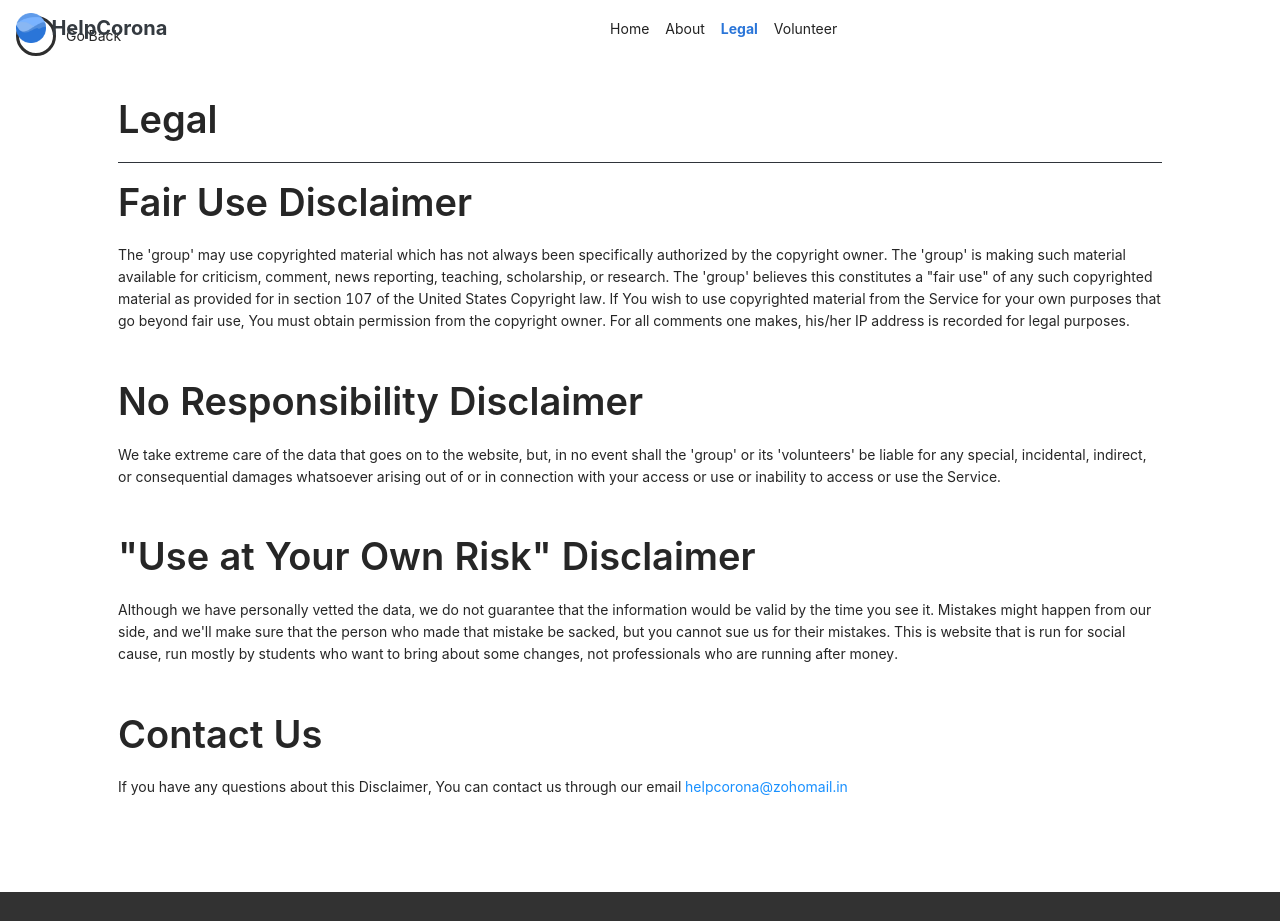
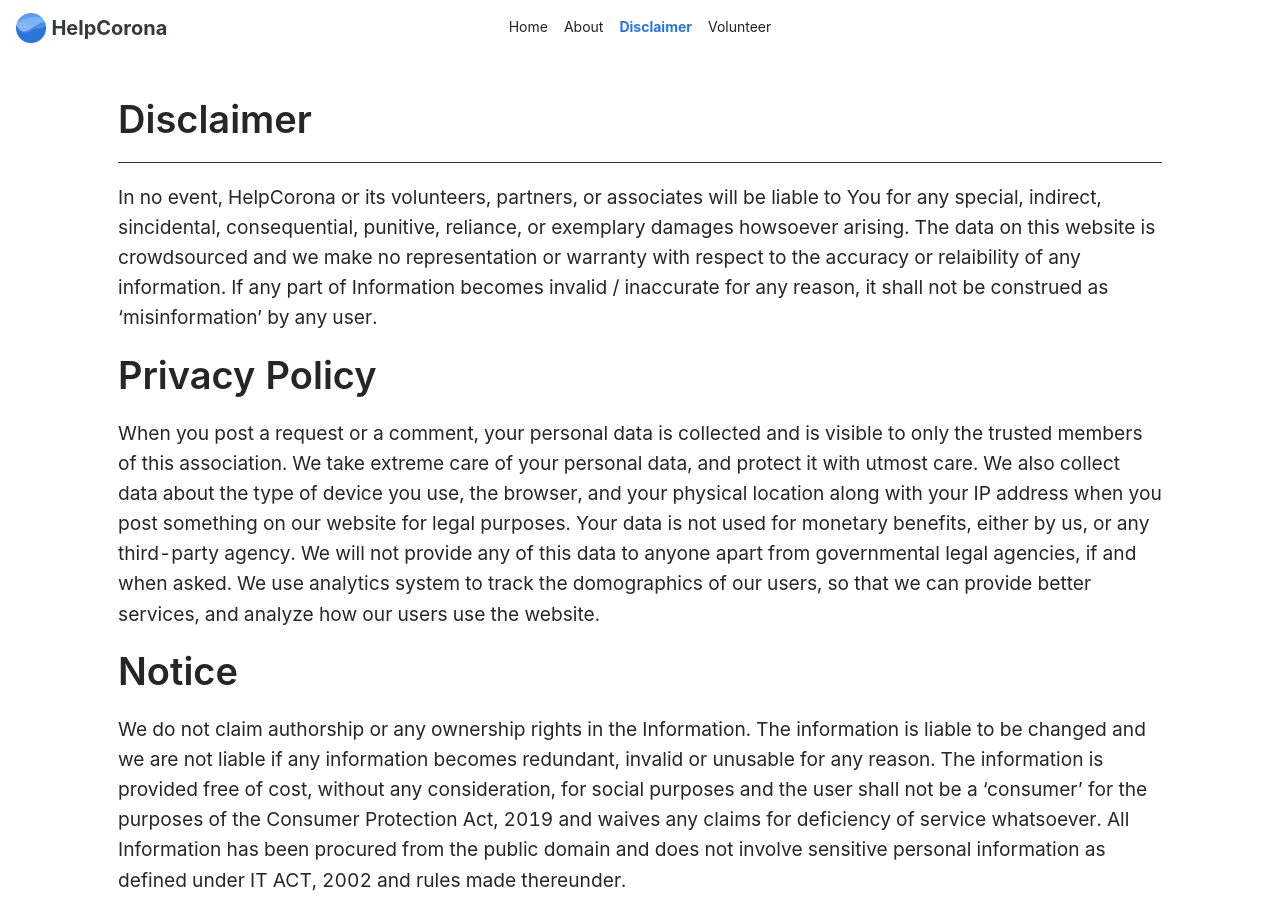
Before and after one commit to canaryGrapher/HelpCorona, a React (Create React App) app: page /legal in a window 1280 px wide. Shown: the top 921 px of the page. Built offline with nearby package versions, Linux system fonts and the light colour scheme.

Commit message:
Adding recaptcha

```diff
--- a/package.json
+++ b/package.json
@@ -15,6 +15,7 @@
     "react-bootstrap": "^1.5.2",
     "react-dom": "^17.0.2",
     "react-ga": "^3.3.0",
+    "react-google-recaptcha": "^2.1.0",
     "react-helmet": "^6.1.0",
     "react-router-dom": "^5.2.0",
     "react-scripts": "^4.0.3",
--- a/src/App.js
+++ b/src/App.js
@@ -10,7 +10,7 @@ import Thread from "./pages/Thread";
 
 const App = () => {
   useEffect(() => {
-    ReactGA.initialize("G-62BTZL2EPX");
+    ReactGA.initialize("UA-148968911-1");
     //to report page view
     ReactGA.pageview(window.location.pathname + window.location.search);
   })
--- a/src/components/NavigationBar.js
+++ b/src/components/NavigationBar.js
@@ -21,7 +21,7 @@ const NavigationBar = (props) => {
       >
         <Link to="/">
           <Navbar.Brand
-            className="text-dark font-weight-bold fw-bolder"
+            className="text-dark font-weight-bold fw-bolder position-absolute"
             style={{ top: "8px" }}
           >
             <img
@@ -50,7 +50,7 @@ const NavigationBar = (props) => {
               <span className={styleAbout}>About</span>
             </Link>
             <Link className="nav-link" to="/legal">
-              <span className={styleLegal}>Legal</span>
+              <span className={styleLegal}>Disclaimer</span>
             </Link>
             <a className="nav-link" href="/about#volunteer">
               <span>Volunteer</span>
--- a/src/index.js
+++ b/src/index.js
@@ -11,6 +11,7 @@ const history = createBrowserHistory();
 
 // Initialize google analytics page view tracking
 history.listen(location => {
+  ReactGA.initialize("UA-148968911-1");
   ReactGA.set({ page: location.pathname }); // Update the user's current page
   ReactGA.pageview(location.pathname); // Record a pageview for the given page
 });
--- a/src/pages/Legal.js
+++ b/src/pages/Legal.js
@@ -1,84 +1,121 @@
-import React, { Fragment } from 'react';
+import React, { Fragment } from "react";
 //importing custom CSS
-import 'antd/dist/antd.css';
-import '../styles/Legal.css'
+import "antd/dist/antd.css";
+import "../styles/Legal.css";
 // importing components from AntD
-import { Typography } from 'antd'
-import Footer from '../components/Footer'
-import NavigationBar from '../components/NavigationBar'
+import { Typography } from "antd";
+import Footer from "../components/Footer";
+import NavigationBar from "../components/NavigationBar";
 import { Helmet } from "react-helmet";
 // Destructuring elements from Typgrography component
-const { Title, Paragraph } = Typography
+const { Title } = Typography;
 
 const Legal = () => {
-    document.title = "Legal | HelpCorona: Help India fight Covid-19"
+  document.title = "Legal | HelpCorona: Help India fight Covid-19";
   return (
     <Fragment>
-
       <Helmet>
         {/* General tags */}
         <title>Legal | HelpCorona: Help India fight coronavirus</title>
         <link rel="canonical" href="https://helpcorona.xyz/legal" />
-                <meta name="title" content="Legal | HelpCorona: Help India fight coronavirus" />
-                <meta name="description"
-                    content="Legal information regarding the platform. Please read these carefully." />
+        <meta
+          name="title"
+          content="Legal | HelpCorona: Help India fight coronavirus"
+        />
+        <meta
+          name="description"
+          content="Legal information regarding the platform. Please read these carefully."
+        />
 
         {/* Open graph tags */}
         <meta property="og:type" content="website" />
         <meta property="og:url" content="https://helpcorona.xyz/legal" />
-                <meta property="og:title" content="Legal | HelpCorona: Help India fight coronavirus" />
-                <meta property="og:description"
-                    content="Legal information regarding the platform. Please read these carefully." />
-                <meta property="og:image"
-                    content="https://images.unsplash.com/photo-1450101499163-c8848c66ca85" />
+        <meta
+          property="og:title"
+          content="Legal | HelpCorona: Help India fight coronavirus"
+        />
+        <meta
+          property="og:description"
+          content="Legal information regarding the platform. Please read these carefully."
+        />
+        <meta
+          property="og:image"
+          content="https://images.unsplash.com/photo-1450101499163-c8848c66ca85"
+        />
 
         {/* For Twitter */}
-                <meta property="twitter:card"
-                    content="https://images.unsplash.com/photo-1450101499163-c8848c66ca85" />
+        <meta
+          property="twitter:card"
+          content="https://images.unsplash.com/photo-1450101499163-c8848c66ca85"
+        />
         <meta property="twitter:url" content="https://helpcorona.xyz/legal" />
-                <meta property="twitter:title" content="Legal | HelpCorona: Help India fight coronavirus" />
-                <meta property="twitter:description"
-                    content="Legal information regarding the platform. Please read these carefully." />
-                <meta property="twitter:image"
-                    content="https://images.unsplash.com/photo-1450101499163-c8848c66ca85" />
+        <meta
+          property="twitter:title"
+          content="Legal | HelpCorona: Help India fight coronavirus"
+        />
+        <meta
+          property="twitter:description"
+          content="Legal information regarding the platform. Please read these carefully."
+        />
+        <meta
+          property="twitter:image"
+          content="https://images.unsplash.com/photo-1450101499163-c8848c66ca85"
+        />
       </Helmet>
 
       <NavigationBar page="legal" />
-            <div className="position-absolute go-back p-3 text-center d-flex flex-row">
-                <a className="text-dark" href="/"><i className="fas fa-long-arrow-alt-left fs-3 go-back-icon p-0 m-0"></i></a>
-                <p className="ps-2 fs-5 go-back-text">Go Back</p>
-            </div>
-            <div className="container px-5 pt-5">
-                <Title className="fs-1 pt-5">Legal</Title>
+      <div className="container px-5 pt-5 legal-notice">
+        <Title className="fs-1 pt-5">Disclaimer</Title>
         <hr className="Text-white bg-dark" />
-                <Title className="fs-3">Fair Use Disclaimer</Title>
-                <Paragraph>
-                    The 'group' may use copyrighted material which has not always been specifically authorized by the copyright owner. The 'group' is making such material available for criticism, comment, news reporting, teaching, scholarship, or research.
-                    The 'group' believes this constitutes a "fair use" of any such copyrighted material as provided for in section 107 of the United States Copyright law.
-                    If You wish to use copyrighted material from the Service for your own purposes that go beyond fair use, You must obtain permission from the copyright owner. For all comments one makes, his/her IP address is recorded for legal purposes.
-            </Paragraph>
-                <Title className="fs-3">
-                    No Responsibility Disclaimer
-            </Title>
-                <Paragraph>
-                    We take extreme care of the data that goes on to the website, but, in no event shall the 'group' or its 'volunteers' be liable for any special, incidental, indirect, or consequential damages whatsoever arising out of or in connection with your access or use or inability to access or use the Service.
-            </Paragraph>
+        <Title className="fs-3"></Title>
+        <p>
+          In no event, HelpCorona or its volunteers, partners, or associates
+          will be liable to You for any special, indirect, sincidental,
+          consequential, punitive, reliance, or exemplary damages howsoever
+          arising. The data on this website is crowdsourced and we make no
+          representation or warranty with respect to the accuracy or relaibility
+          of any information. If any part of Information becomes invalid /
+          inaccurate for any reason, it shall not be construed as
+          ‘misinformation’ by any user.
+        </p>
+        <Title className="fs-3">Privacy Policy</Title>
+        <p>
+          When you post a request or a comment, your personal data is collected
+          and is visible to only the trusted members of this association. We
+          take extreme care of your personal data, and protect it with utmost
+          care. We also collect data about the type of device you use, the
+          browser, and your physical location along with your IP address when
+          you post something on our website for legal purposes. Your data is not
+          used for monetary benefits, either by us, or any third-party agency.
+          We will not provide any of this data to anyone apart from governmental
+          legal agencies, if and when asked. We use analytics system to track
+          the domographics of our users, so that we can provide better services,
+          and analyze how our users use the website.
+        </p>
 
-                <Title className="fs-3">
-                    "Use at Your Own Risk" Disclaimer
-            </Title>
-                <Paragraph>Although we have personally vetted the data, we do not guarantee that the information would be valid by the time you see it. Mistakes might happen from our side, and we'll make sure that the person who made that mistake be sacked, but you cannot sue us for their mistakes. This is website that is run for social cause, run mostly by students who want to bring about some changes, not professionals who are running after money.</Paragraph>
+        <Title className="fs-3">Notice</Title>
+        <p>
+          We do not claim authorship or any ownership rights in the Information.
+          The information is liable to be changed and we are not liable if any
+          information becomes redundant, invalid or unusable for any reason. The
+          information is provided free of cost, without any consideration, for
+          social purposes and the user shall not be a ‘consumer’ for the
+          purposes of the Consumer Protection Act, 2019 and waives any claims
+          for deficiency of service whatsoever. All Information has been
+          procured from the public domain and does not involve sensitive
+          personal information as defined under IT ACT, 2002 and rules made
+          thereunder.
+        </p>
         <Title className="fs-3">Contact Us</Title>
-                <Paragraph>
-                    If you have any questions about this Disclaimer, You can contact us through our email <a href="mailto:helpcorona@zohomail.in">
-                        helpcorona@zohomail.in
-                </a>
-                </Paragraph>
+        <p>
+          If you have any questions about this Disclaimer, or for content deletion, updation, or anything else, you can contact us
+          through our email{" "}
+          <a href="mailto:helpcorona@zohomail.in">helpcorona@zohomail.in</a>
+        </p>
       </div>
       <Footer />
     </Fragment>
   );
-}
-
+};
 
 export default Legal;
--- a/src/styles/Legal.css
+++ b/src/styles/Legal.css
@@ -25,3 +25,7 @@
     padding-left: 10px;
     line-height: 40px;
 }
+
+.legal-notice>p {
+    font-size: 1.2rem;
+}
```
Also changed, not shown: public/index.html (+127 -30 lines), src/pages/Home.js (+5 -2 lines), src/pages/Thread.js (+31 -1 lines), 1 other file (tests, documents, lock files or other folders). Lines whose indentation alone changed are shown as unchanged.
